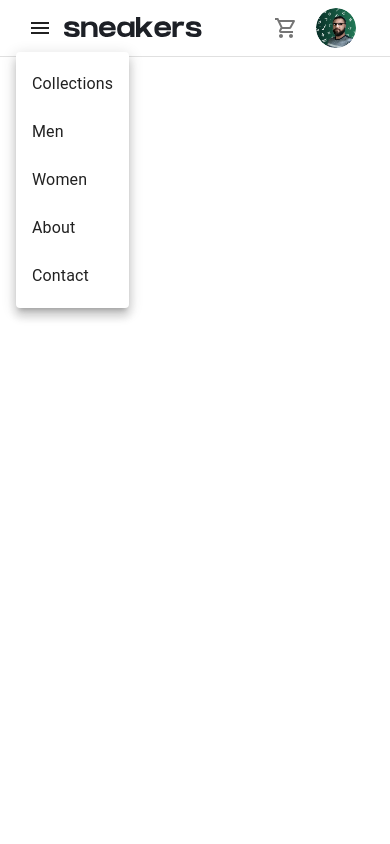
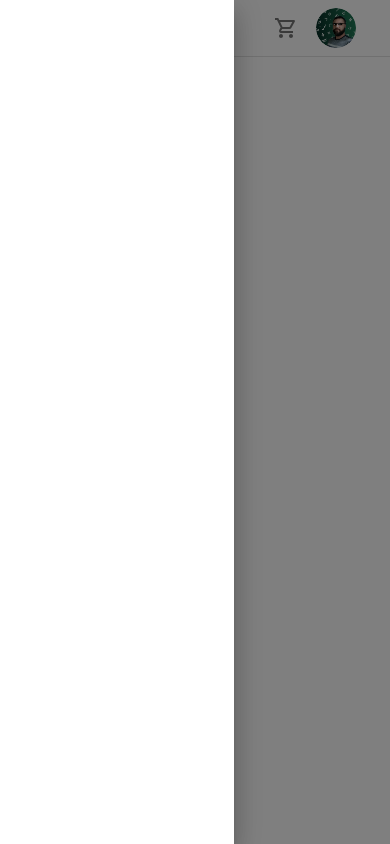
Before and after one commit to FelipeGodoy96/Ecommerce-Product-Page-Project, a React (Vite) app: page / in a window 390 px wide. Both pictures are taken after a click on the button 40 px from the left and 28 px from the top of the page. Built offline with nearby package versions, Linux system fonts and the light colour scheme.

Commit message:
navbar desktop done, add sidebar in progress

```diff
--- a/src/components/Navbar.jsx
+++ b/src/components/Navbar.jsx
@@ -1,113 +1,170 @@
-import * as React from 'react';
-import AppBar from '@mui/material/AppBar';
-import Box from '@mui/material/Box';
-import Toolbar from '@mui/material/Toolbar';
-import IconButton from '@mui/material/IconButton';
-import Typography from '@mui/material/Typography';
-import MenuIcon from '@mui/icons-material/Menu';
-import Menu from '@mui/material/Menu';
-import Container from '@mui/material/Container';
-import Avatar from '@mui/material/Avatar';
-import Button from '@mui/material/Button';
-import Tooltip from '@mui/material/Tooltip';
-import MenuItem from '@mui/material/MenuItem';
+import * as React from 'react'
+import AppBar from '@mui/material/AppBar'
+import Box from '@mui/material/Box'
+import Drawer from '@mui/material/Drawer';
+import List from '@mui/material/List';
+import ListItem from '@mui/material/ListItem';
+import ListItemButton from '@mui/material/ListItemButton';
+import ListItemIcon from '@mui/material/ListItemIcon';
+import ListItemText from '@mui/material/ListItemText';
+import InboxIcon from '@mui/icons-material/MoveToInbox';
+import MailIcon from '@mui/icons-material/Mail';
+import Toolbar from '@mui/material/Toolbar'
+import IconButton from '@mui/material/IconButton'
+import Typography from '@mui/material/Typography'
+import MenuIcon from '@mui/icons-material/Menu'
+import Menu from '@mui/material/Menu'
+import Container from '@mui/material/Container'
+import Avatar from '@mui/material/Avatar'
+import Button from '@mui/material/Button'
+import Tooltip from '@mui/material/Tooltip'
+import MenuItem from '@mui/material/MenuItem'
 import Link from '@mui/material/Link'
 import ShoppingCartOutlinedIcon from '@mui/icons-material/ShoppingCartOutlined'
 
-
-const pages = ['Collections', 'Men', 'Women', 'About', 'Contact'];
-const settings = ['My Account', 'Logout'];
+const pages = ['Collections', 'Men', 'Women', 'About', 'Contact']
+const settings = ['My Account', 'Logout']
 const cart = ['teste']
 
 function ResponsiveAppBar() {
-  const [anchorElNav, setAnchorElNav] = React.useState(null);
-  const [anchorElUser, setAnchorElUser] = React.useState(null);
-  const [anchorElCart, setAnchorElCart] = React.useState(null);
+  const [anchorElNav, setAnchorElNav] = React.useState(null)
+  const [anchorElUser, setAnchorElUser] = React.useState(null)
+  const [anchorElCart, setAnchorElCart] = React.useState(null)
 
-  const handleOpenNavMenu = (event) => {
-    setAnchorElNav(event.currentTarget);
-  };
-  const handleOpenUserMenu = (event) => {
-    setAnchorElUser(event.currentTarget);
-  };
+  const handleOpenUserMenu = event => {
+    setAnchorElUser(event.currentTarget)
+  }
 
-  const handleOpenCart = (event) => {
+  const handleOpenCart = event => {
     setAnchorElCart(event.currentTarget)
   }
+
+  const toggleDrawer = (state) => event => {
+    if (event.type === 'keydown' && (event.key === 'Tab' || event.key  === 'Shift')) {
+      return
+    }
+    setAnchorElNav(state)
+  }
+
+  const list = () => (
+    <Box
+      sx={{ width: '60vw'}}
+      role="presentation"
+      onClick={toggleDrawer(false)}
+      onKeyDown={toggleDrawer(false)}
+    >
+      <List>
+        {pages.map((text,index) => {
+          <ListItem key={index} disablePadding>
+            <ListItemButton>
+              <ListItemIcon>
+                {index % 2 === 0 ? <InboxIcon/> : <MailIcon />}
+              </ListItemIcon>
+              <ListItemText primary={text}/>
+            </ListItemButton>
+          </ListItem>
+        })}
+      </List>
+    </Box>
+  )
 
   const handleCloseCart = () => {
     setAnchorElCart(null)
   }
 
   const handleCloseNavMenu = () => {
-    setAnchorElNav(null);
-  };
+    setAnchorElNav(null)
+  }
 
   const handleCloseUserMenu = () => {
-    setAnchorElUser(null);
-  };
+    setAnchorElUser(null)
+  }
 
   return (
-    <AppBar position="sticky" color="white" sx={{boxShadow: 'none'}}>
-      <Container maxWidth="xl" >
-        <Toolbar disableGutters >
+    <AppBar position="sticky" color="white" sx={{ boxShadow: 'none' }}>
+      <Container maxWidth="xl">
+        <Toolbar disableGutters>
           {/* LOGO medium devices and desktop */}
-          <Box sx={{display: { xs: 'none', md: 'block'}, marginRight: '3rem'}}>
+          <Box
+            sx={{ display: { xs: 'none', md: 'block' }, marginRight: '3rem' }}
+          >
             <Link href="/">
-              <img src='src/assets/images/logo.svg' />
+              <img src="src/assets/images/logo.svg" />
             </Link>
           </Box>
           {/* Menu Mobile devices */}
           <Box sx={{ flexGrow: 1, display: { xs: 'flex', md: 'none' } }}>
             <IconButton
               size="large"
-              aria-label="account of current user"
-              aria-controls="menu-appbar"
+              aria-label=""
+              aria-controls="menu-sidebar"
               aria-haspopup="true"
-              onClick={handleOpenNavMenu}
+              onClick={toggleDrawer(true)}
               color="inherit"
             >
               <MenuIcon />
             </IconButton>
-            <Menu
+          <Drawer
+            anchor={'left'}
+            open={Boolean(anchorElNav)}
+            onClose={toggleDrawer(anchorElNav)}
+          >
+            {list()}
+          </Drawer>
+
+            {/* <Menu
               id="menu-appbar"
               anchorEl={anchorElNav}
               anchorOrigin={{
                 vertical: 'bottom',
-                horizontal: 'left',
+                horizontal: 'left'
               }}
               keepMounted
               transformOrigin={{
                 vertical: 'top',
-                horizontal: 'left',
+                horizontal: 'left'
               }}
               open={Boolean(anchorElNav)}
               onClose={handleCloseNavMenu}
               sx={{
-                display: { xs: 'block', md: 'none' },
+                display: { xs: 'block', md: 'none' }
               }}
             >
-              {pages.map((page) => (
+              {pages.map(page => (
                 <MenuItem key={page} onClick={handleCloseNavMenu}>
                   <Typography textAlign="center">{page}</Typography>
                 </MenuItem>
               ))}
-
-            </Menu>
-             {/* LOGO mobile/small devices*/}
-            <Box sx={{display: { xs: 'block', md: 'none'}, alignSelf: 'center'}}>
-            <img src='src/assets/images/logo.svg' />
-          </Box>
+            </Menu> */}
+            {/* LOGO mobile/small devices*/}
+            <Box
+              sx={{ display: { xs: 'block', md: 'none' }, alignSelf: 'center' }}
+            >
+              <img src="src/assets/images/logo.svg" />
+            </Box>
           </Box>
           {/* LOGO mobile/small devices*/}
 
-
-          <Box sx={{ flexGrow: 1, display: { xs: 'none', md: 'flex' }}}>
-            {pages.map((page) => (
+          <Box sx={{ flexGrow: 1, display: { xs: 'none', md: 'flex' } }}>
+            {pages.map(page => (
               <Button
                 key={page}
                 onClick={handleCloseNavMenu}
-                sx={{ my: 2, color: 'grey', marginBottom: '0', paddingBottom: '16px', display: 'block', borderBottom:'solid 5px transparent', '&:hover': {color: 'black', borderBottom: 'solid 5px', borderColor: 'hsl(26, 100%, 55%)', background: 'none', borderRadius: '0'} }}
+                sx={{
+                  my: 2,
+                  color: 'grey',
+                  marginBottom: '0',
+                  paddingBottom: '16px',
+                  display: 'block',
+                  borderBottom: 'solid 5px transparent',
+                  '&:hover': {
+                    color: 'black',
+                    borderBottom: 'solid 5px',
+                    borderColor: 'hsl(26, 100%, 55%)',
+                    background: 'none',
+                    borderRadius: '0'
+                  }
+                }}
               >
                 {page}
               </Button>
@@ -116,7 +173,10 @@ function ResponsiveAppBar() {
 
           <Box sx={{ flexGrow: 0 }}>
             <Tooltip>
-              <IconButton onClick={handleOpenCart} sx={{ p: 0, '&:hover': {background: 'none'} }}>
+              <IconButton
+                onClick={handleOpenCart}
+                sx={{ p: 0, '&:hover': { background: 'none' } }}
+              >
                 <ShoppingCartOutlinedIcon />
               </IconButton>
             </Tooltip>
@@ -126,28 +186,42 @@ function ResponsiveAppBar() {
               anchorEl={anchorElCart}
               anchorOrigin={{
                 vertical: 'top',
-                horizontal: 'right',
+                horizontal: 'right'
               }}
               keepMounted
               transformOrigin={{
                 vertical: 'top',
-                horizontal: 'right',
+                horizontal: 'right'
               }}
               open={Boolean(anchorElCart)}
               onClose={handleCloseCart}
             >
-
-                <MenuItem  onClick={handleCloseCart}>
-                  <Typography textAlign="center">{cart}</Typography>
-                </MenuItem>
-
+              <MenuItem onClick={handleCloseCart}>
+                <Typography textAlign="center">{cart}</Typography>
+              </MenuItem>
             </Menu>
           </Box>
 
           <Box sx={{ flexGrow: 0 }}>
             <Tooltip>
-              <IconButton onClick={handleOpenUserMenu} sx={{ p: 0 , '&:hover': {background: 'none'}}}>
-                <Avatar alt="avatar" src="src/assets/images/avatar.png" sx={{width: '2.5rem', height: '2.5rem', marginX: '1rem', border: 'solid 2px transparent', '&:hover': {border: 'solid 2px', borderColor: 'hsl(26, 100%, 55%)'}}} />
+              <IconButton
+                onClick={handleOpenUserMenu}
+                sx={{ p: 0, '&:hover': { background: 'none' } }}
+              >
+                <Avatar
+                  alt="avatar"
+                  src="src/assets/images/avatar.png"
+                  sx={{
+                    width: '2.5rem',
+                    height: '2.5rem',
+                    marginX: '1rem',
+                    border: 'solid 2px transparent',
+                    '&:hover': {
+                      border: 'solid 2px',
+                      borderColor: 'hsl(26, 100%, 55%)'
+                    }
+                  }}
+                />
               </IconButton>
             </Tooltip>
             <Menu
@@ -156,17 +230,17 @@ function ResponsiveAppBar() {
               anchorEl={anchorElUser}
               anchorOrigin={{
                 vertical: 'top',
-                horizontal: 'right',
+                horizontal: 'right'
               }}
               keepMounted
               transformOrigin={{
                 vertical: 'top',
-                horizontal: 'right',
+                horizontal: 'right'
               }}
               open={Boolean(anchorElUser)}
               onClose={handleCloseUserMenu}
             >
-              {settings.map((setting) => (
+              {settings.map(setting => (
                 <MenuItem key={setting} onClick={handleCloseUserMenu}>
                   <Typography textAlign="center">{setting}</Typography>
                 </MenuItem>
@@ -176,6 +250,6 @@ function ResponsiveAppBar() {
         </Toolbar>
       </Container>
     </AppBar>
-  );
+  )
 }
-export default ResponsiveAppBar;
+export default ResponsiveAppBar
```
Also changed, not shown: src/components/Lightbox.jsx (deleted), src/components/ProductInfo.jsx (added), 1 other file (tests, documents, lock files or other folders).
